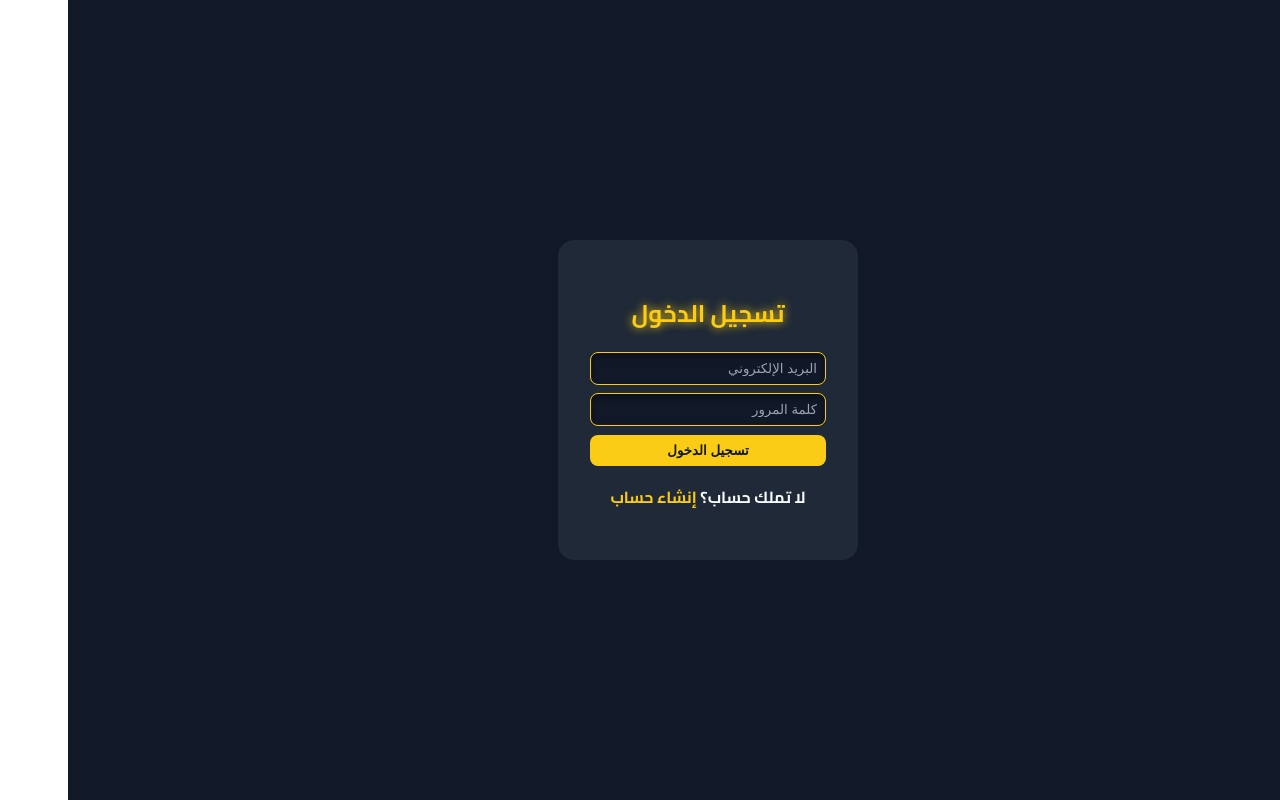
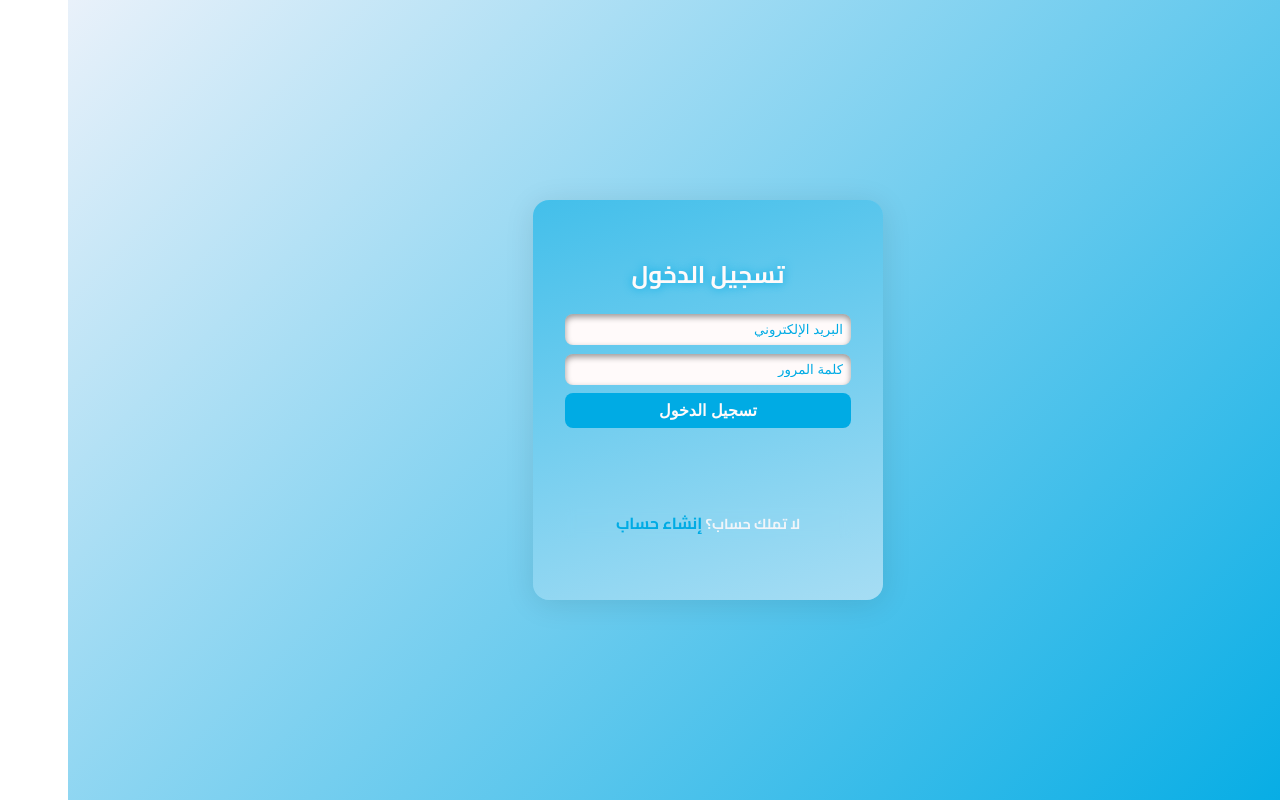
Before and after one commit to Hemo2025/badilny, a React (Create React App) app: page /auth in a window 1280 px wide. Built offline with nearby package versions, Linux system fonts and the light colour scheme.

Commit message:
changes 22

```diff
--- a/public/index.html
+++ b/public/index.html
@@ -4,11 +4,11 @@
 <head>
   <meta charset="utf-8" />
   <meta name="viewport" content="width=device-width, initial-scale=1" />
-  <meta name="theme-color" content="#000000" />
+  <meta name="theme-color" content="#00ABE4" />
   <meta name="description" content="بادل أغراضك مع مستخدمين آخرين بسهولة وأمان" />
 
   <!-- Favicon -->
-  <link rel="icon" type="image/x-icon" href="favicon.ico" />
+  <link rel="icon" type="image/x-icon" href="https://badilny.vercel.app/preview.png" />
 
   <!-- Apple touch icon -->
   <link rel="apple-touch-icon" href="preview.png" />
@@ -40,12 +40,12 @@
   <meta name="twitter:description" content="بادل أغراضك مع مستخدمين آخرين بسهولة وأمان" />
   <meta name="twitter:image" content="https://badilny.vercel.app/preview.png" />
 
-  <title>بادلني</title>
+  <title>بدِّل</title>
 </head>
 
 <body>
-<noscript>يجب تفعيل الجافاسكريبت لتشغيل التطبيق.</noscript>
-<div id="root"></div>
+  <noscript>يجب تفعيل الجافاسكريبت لتشغيل التطبيق.</noscript>
+  <div id="root"></div>
 </body>
 
 </html>
--- a/src/components/Navbar.jsx
+++ b/src/components/Navbar.jsx
@@ -78,7 +78,7 @@ export default function Navbar() {
         alignItems: "center",
         padding: "0.8rem 1rem",
         background: "rgb(136, 212, 241)",
-        boxShadow: "0 2px 4px rgba(0, 0, 0, 0.4)",
+        boxShadow: "0 2px 4px snow",
         color: "#f9fafb",
         position: "sticky",
         top: 0,
--- a/src/index.css
+++ b/src/index.css
@@ -30,15 +30,15 @@ nav {
     position: sticky;
     top: 0;
     z-index: 100;
-    border-bottom: 2px solid snow;
+    border-bottom: 1px solid snow;
     border-radius: 0 0 20px 20px;
 }
 
 nav h1 {
     font-size: 2rem;
     font-weight: 900;
-    color: #facc15;
-    text-shadow: 0 0 10px #facc15;
+    color: #00ABE4;
+    text-shadow: 0 0 10px #00ABE4;
 }
 
 nav a {
@@ -148,8 +148,8 @@ button {
 }
 
 button:hover {
-    transform: translateY(-3px) scale(1.05);
-    box-shadow: 0 0 20px 5px rgba(250, 204, 21, 0.8);
+    transform: skew(10deg) scale(1.05);
+    box-shadow: 0 0 2px 0px #00ABE4;
 }
 
 
@@ -164,23 +164,32 @@ input {
     font-weight: 500;
     transition: all 0.3s ease;
     box-shadow: inset 0 3px 6px rgba(0, 0, 0, 0.4);
+    transition: .5s ease-in-out;
+    caret-color: snow;
 }
 
 input::placeholder {
-    color: #9ca3af;
+    color: #00ABE4;
+}
+
+input:focus::placeholder {
+    color: #ffffff;
+    transition: .5s ease-in-out;
+
 }
 
 input:focus {
     outline: none;
-    box-shadow: 0 0 10px rgba(250, 204, 21, 0.8);
+    box-shadow: inset 0 0 10px 20px #00ABE4;
+    transition: .5s ease-in-out;
 }
 
 /* العناوين */
 h1,
 h2 {
     text-align: center;
-    color: #facc15;
-    text-shadow: 0 0 10px #facc15;
+    color: "snow";
+    text-shadow: 0 0 10px #00ABE4;
 }
 
 /* استجابة الهواتف */
--- a/src/pages/AddItem.jsx
+++ b/src/pages/AddItem.jsx
@@ -490,10 +490,12 @@ export default function AddItem() {
 const backButtonStyle = {
   display: "inline-block",
   padding: "0.4rem .5rem",
+  marginTop: "1rem",
   borderRadius: "0.5rem",
   border: "none",
-  background: "#facc15",
-  color: "#000",
+  fontSize: "1rem",
+  background: "#00ABE4",
+  color: "snow",
   fontWeight: "bold",
   cursor: "pointer",
 };
@@ -501,9 +503,9 @@ const inputStyle = {
   width: "100%",
   padding: "0.5rem",
   borderRadius: "0.5rem",
-  border: "1px solid #facc15",
-  background: "#111827",
-  color: "#f9fafb",
+  border: "1px solid snow",
+  background: "white",
+  color: "black",
 };
 const toggleButtonStyle = {
   padding: "0.5rem 1rem",
@@ -536,10 +538,14 @@ const imageLabelStyle = {
   justifyContent: "center",
   alignItems: "center",
   height: "150px",
-  border: "2px dashed #facc15",
+  border: "2px dashed snow",
   borderRadius: "0.5rem",
   cursor: "pointer",
-  color: "#facc15",
+  color: "#f9fafb",
+  background: "#2c3e50",
+  textAlign: "center",
+  padding: "1rem",
+  fontSize: "1rem",
 };
 const submitButtonStyle = {
   padding: "0.6rem",
@@ -575,7 +581,7 @@ const iconButtonStyle = {
   padding: "0.5rem",
   borderRadius: "50%",
   border: "none",
-  background: "#facc15",
+  background: "#f3f4f6",
   color: "#111827",
   fontSize: "1.2rem",
   cursor: "pointer",
--- a/src/pages/Auth.jsx
+++ b/src/pages/Auth.jsx
@@ -178,14 +178,28 @@ export default function Auth() {
                 ? "إنشاء حساب"
                 : "تسجيل الدخول"}
             </button>
-            <p style={{ textAlign: "center", marginTop: "1rem" }}>
+            <p
+              style={{
+                textAlign: "center",
+                marginTop: "5rem",
+                fontSize: "0.9rem",
+                color: "#f1f5f9",
+                fontWeight: "900",
+                backdropFilter: "blur(5px)",}}
+            >
               {isSignup ? "لديك حساب؟" : "لا تملك حساب؟"}{" "}
               <span
                 onClick={() => {
                   setIsSignup(!isSignup);
                   setShowNameInput(false);
                 }}
-                style={{ color: "#facc15", cursor: "pointer" }}
+                style={{
+                  color: "#00ABE4",
+                  cursor: "pointer",
+                  fontSize: "1rem",
+                  backdropFilter: "blur(5px)",
+                  fontWeight: "bold",
+                }}
               >
                 {isSignup ? "تسجيل الدخول" : "إنشاء حساب"}
               </span>
@@ -206,7 +220,7 @@ const MessageBox = ({ message }) => (
       borderRadius: "0.5rem",
       textAlign: "center",
       backgroundColor: message.type === "success" ? "#34d399" : "#f87171",
-      color: "#111827",
+
       fontWeight: "bold",
     }}
   >
@@ -216,25 +230,28 @@ const MessageBox = ({ message }) => (
 
 const containerStyle = {
   display: "flex",
+  background: "linear-gradient(135deg, #E9F1FA, #00ABE4) no-repeat fixed",
   justifyContent: "center",
   alignItems: "center",
   height: "100vh",
-  background: "#111827",
 };
 
 const formStyle = {
-  background: "#1f2937",
+  background: "linear-gradient(343deg, #E9F1FA, #00ABE4) no-repeat fixed",
+  height: "400px",
+  width: "350px",
+  boxShadow: "0 4px 30px rgba(0, 0, 0, 0.1)",
+  backdropFilter: "blur(5px)",
   padding: "2rem",
   borderRadius: "1rem",
   color: "#f9fafb",
-  width: "300px",
   position: "relative",
 };
 
 const titleStyle = {
   textAlign: "center",
   marginBottom: "1rem",
-  color: "#facc15",
+  color: "snow",
 };
 
 const inputStyle = {
@@ -242,17 +259,19 @@ const inputStyle = {
   padding: "0.5rem",
   marginBottom: "0.5rem",
   borderRadius: "0.5rem",
-  border: "1px solid #facc15",
-  background: "#111827",
-  color: "#f9fafb",
+  border: "1px solid #rgb(222 232 255)",
+  background: "snow",
+  color: "snow",
+  fontWeight: "500",
 };
 
 const buttonStyle = {
   width: "100%",
   padding: "0.5rem",
   borderRadius: "0.5rem",
-  background: "#facc15",
-  color: "#111827",
+  background: "#00ABE4",
+  fontSize: "1rem",
+  color: "snow",
   fontWeight: "bold",
   cursor: "pointer",
 };
--- a/src/pages/Home.jsx
+++ b/src/pages/Home.jsx
@@ -9,9 +9,15 @@ export default function Home() {
         <h1
           style={{ fontSize: "2rem", fontWeight: "bold", marginBottom: "1rem" }}
         >
-          مرحباً بك في موقع بادلني
+          مرحباً بك في موقع بــــــــدِّل
         </h1>
-        <p style={{ fontSize: "1rem", color: "#d1d5db" }}>
+        <p
+          style={{
+            fontSize: "1rem",
+            color: "rgb(0 83 209)",
+            transform: "skewX(157deg)",
+          }}
+        >
           ابدأ بتصفح الأغراض وبادلها بسهولة!
         </p>
       </div>
--- a/src/pages/Market.jsx
+++ b/src/pages/Market.jsx
@@ -173,8 +173,8 @@ export default function Market() {
                 }
                 style={{
                   ...styles.tabButton,
-                  background: tab === t.key ? "#facc15" : "#f3f4f6",
-                  color: tab === t.key ? "#1f2937" : "#6b7280",
+                  background: tab === t.key ? "#00ABE4" : "#f3f4f6",
+                  color: tab === t.key ? "#f9fafb" : "#00ABE4",
                 }}
               >
                 {t.label}
@@ -186,8 +186,8 @@ export default function Market() {
             onClick={() => setSortByDistance(!sortByDistance)}
             style={{
               ...styles.distanceButton,
-              background: sortByDistance ? "#fbbf24" : "#1f2937", // أصفر عند التحديد، داكن عادي
-              color: sortByDistance ? "#1f2937" : "#f9fafb",
+              background: sortByDistance ? "#00ABE4" : "#1f2937", // أصفر عند التحديد، داكن عادي
+              color: sortByDistance ? "snow" : "#f9fafb",
               boxShadow: sortByDistance
                 ? "0 4px 12px rgba(251, 191, 36, 0.6)"
                 : "0 2px 6px rgba(0,0,0,0.3)",
--- a/src/pages/Profile.jsx
+++ b/src/pages/Profile.jsx
@@ -100,7 +100,7 @@ export default function Profile() {
     <PageWrapper>
       <Navbar />
       <div style={{ maxWidth: "1200px", margin: "2rem auto", padding: "1rem" }}>
-        <h2 style={{ color: "#facc15" }}>
+        <h2 style={{ color: "snow" }}>
           أهلاً، {user.displayName || user.email}
         </h2>
         <button
--- a/src/pages/TradeRequests.jsx
+++ b/src/pages/TradeRequests.jsx
@@ -170,11 +170,20 @@ export default function TradeRequests() {
         style={{
           padding: "1rem",
           minHeight: "100vh",
-          background: "#111827",
           color: "#f9fafb",
         }}
       >
-        <h2 style={{ color: "#facc15", marginBottom: "1rem" }}>
+        <h2
+          style={{
+            color: "#00ABE4",
+            boxShadow: "0 0 10px snow",
+            marginBottom: "1rem",
+            background: "snow",
+            textShadow: "0 0 5px #00ABE4",
+            padding: "0.5rem",
+            borderRadius: "0.5rem",
+          }}
+        >
           طلبات المقايضة
         </h2>
 
@@ -194,9 +203,9 @@ export default function TradeRequests() {
                   activeTab === tab
                     ? tab === "accepted"
                       ? "#16a34a"
-                      : "#facc15"
+                      : "#00abe4"
                     : "#1f2937",
-                color: activeTab === tab ? "#111827" : "#f9fafb",
+                color: activeTab === tab ? "snow" : "#f9fafb",
               }}
             >
               {tab === "pending"
@@ -215,7 +224,7 @@ export default function TradeRequests() {
               textAlign: "center",
               marginTop: "3rem",
               fontSize: "1.2rem",
-              color: "#fbbf24",
+              color: "snow",
               animation: "pulse 1.5s infinite",
             }}
           >
@@ -227,7 +236,7 @@ export default function TradeRequests() {
               textAlign: "center",
               marginTop: "3rem",
               fontSize: "1.1rem",
-              color: "#fbbf24",
+              color: "snow",
             }}
           >
             لا توجد طلبات في هذه الحالة
```
